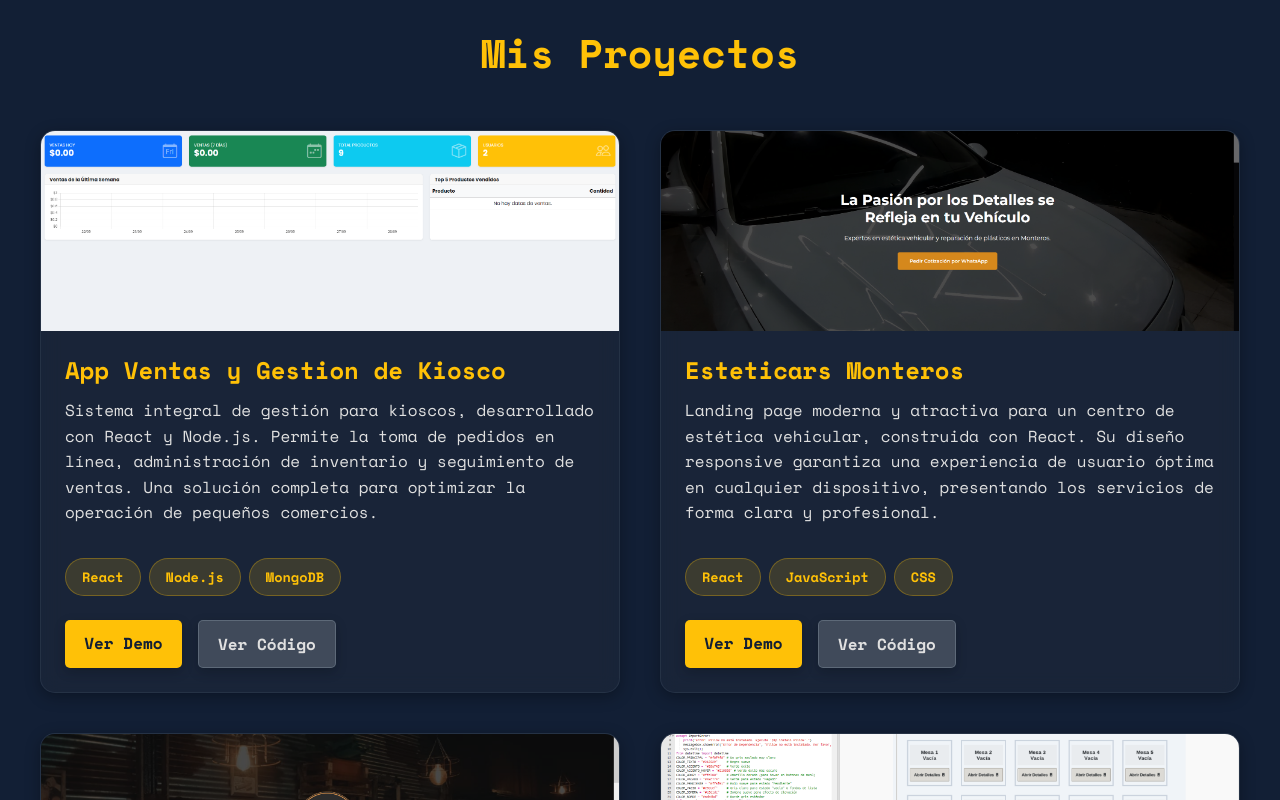
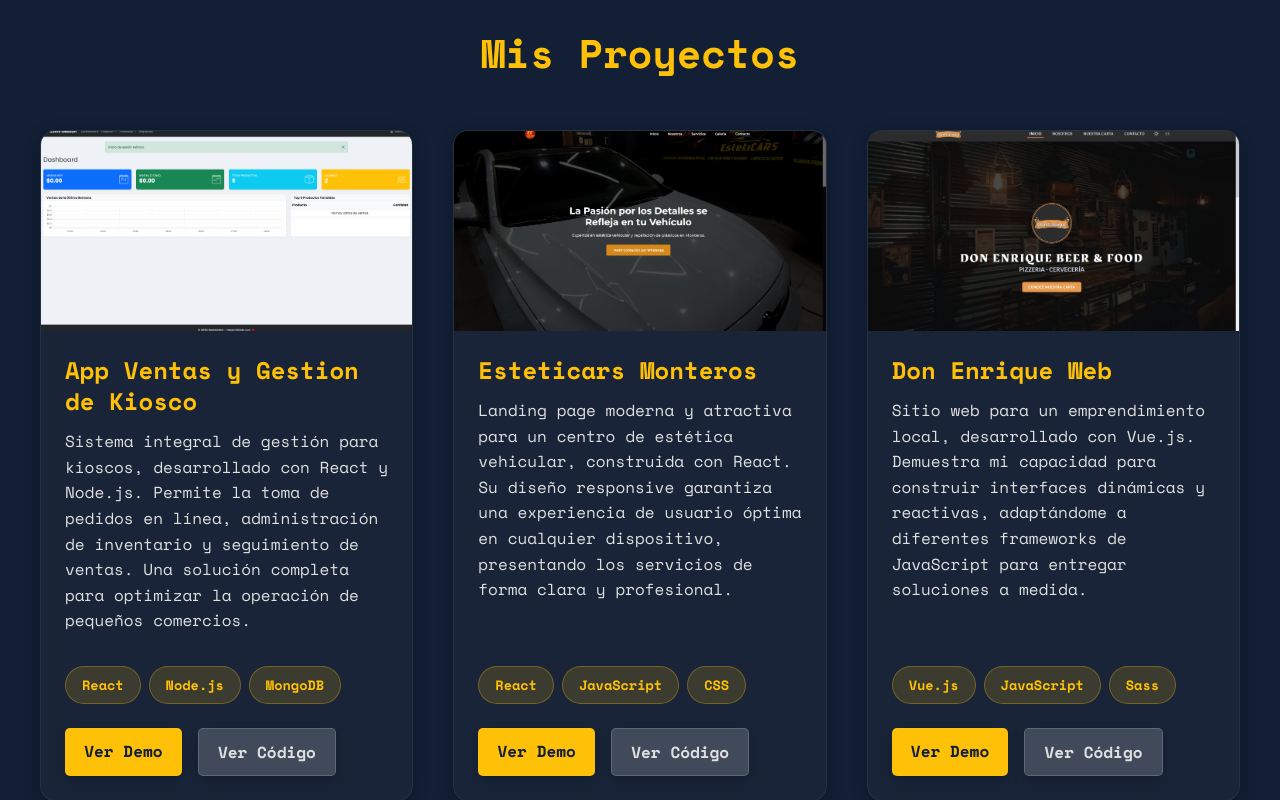
Before and after one commit to rubenci04/portfolio_web, a React (Vite) app: page / in a window 1280 px wide. Shown: the part 1540-2340 px from the top of the page. Built offline with nearby package versions, Linux system fonts and the light colour scheme.

Commit message:
vista celular

```diff
--- a/src/components/Projects/Projects.css
+++ b/src/components/Projects/Projects.css
@@ -178,7 +178,7 @@
   }
 
   .projects-grid {
-    grid-template-columns: repeat(auto-fit, minmax(320px, 1fr));
+    grid-template-columns: repeat(auto-fit, minmax(280px, 1fr));
     gap: 2.5rem;
   }
 
@@ -207,7 +207,7 @@
 /* ✅ Desktop grande (1024px+) */
 @media (min-width: 1024px) {
   .projects-grid {
-    grid-template-columns: repeat(2, 1fr);
+    grid-template-columns: repeat(3, 1fr);
   }
 }
 
--- a/src/components/Projects/Projects.jsx
+++ b/src/components/Projects/Projects.jsx
@@ -109,7 +109,7 @@ const Projects = () => {
         variants={titleVariants}
         initial="hidden"
         whileInView="visible"
-        viewport={{ once: true, amount: 0.5 }}
+        viewport={{ once: true, amount: 0.1 }}
       >
         Mis Proyectos
       </motion.h2>
@@ -120,7 +120,7 @@ const Projects = () => {
         variants={containerVariants}
         initial="hidden"
         whileInView="visible"
-        viewport={{ once: true, amount: 0.3 }}
+        viewport={{ once: true, amount: 0.1 }}
       >
         {projectsData.map((project) => (
           <motion.div
@@ -173,7 +173,7 @@ const Projects = () => {
         initial={{ opacity: 0, y: 50 }}
         whileInView={{ opacity: 1, y: 0 }}
         transition={{ delay: 0.3, duration: 0.8 }}
-        viewport={{ once: true, amount: 0.3 }}
+        viewport={{ once: true, amount: 0.1 }}
       >
         <motion.a
           href="https://github.com/RubenAlbarracin" // ¡Mi URL de perfil de GitHub real!
```
